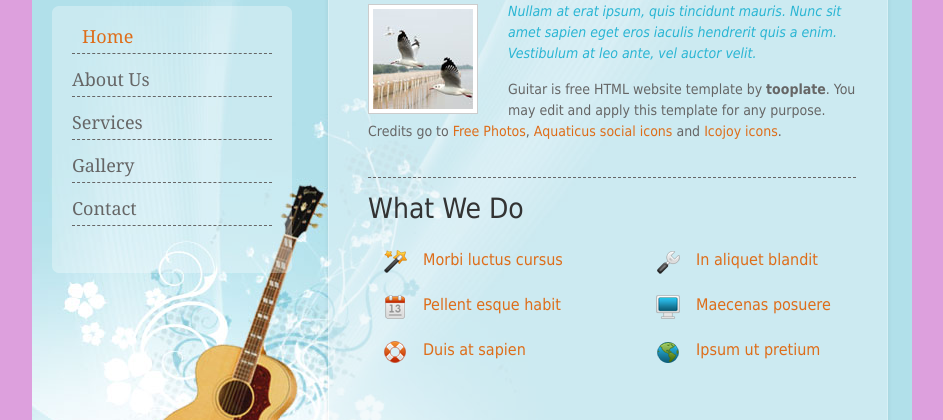
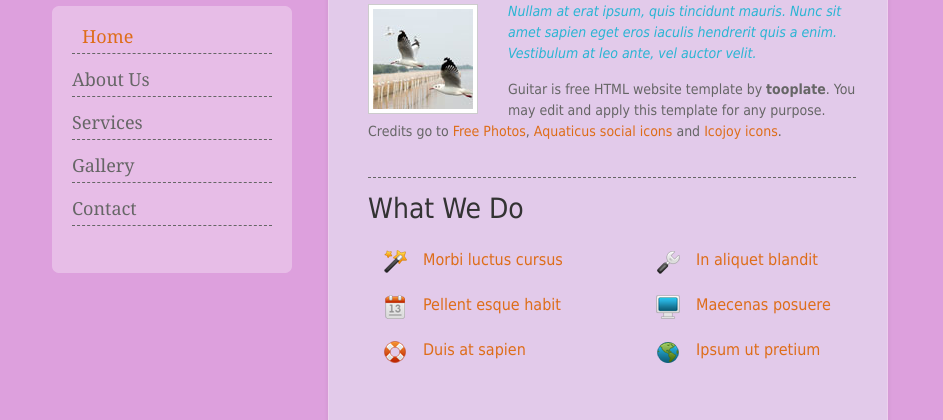
Before and after one commit to omelaT/homeWorkCss, a plain HTML site: page guitar_homework/index.html in a window 1280 px wide. Shown: the part 134-554 px from the top of the page, without its empty margins (168-1111 px from the left). Drawn offline with Linux system fonts and the light colour scheme.

Commit message:
changed background

```diff
--- a/guitar_homework/css/coda-slider.css
+++ b/guitar_homework/css/coda-slider.css
@@ -8,7 +8,7 @@
 	width: 840px;
 	padding: 40px 20px;
 	margin: 0 auto;
-	background: url(../images/tooplate_body.jpg) no-repeat top center
+    <!--background: url(../images/tooplate_body.jpg) no-repeat top center -->
 }
 
 #tooplate_sidebar {
```
